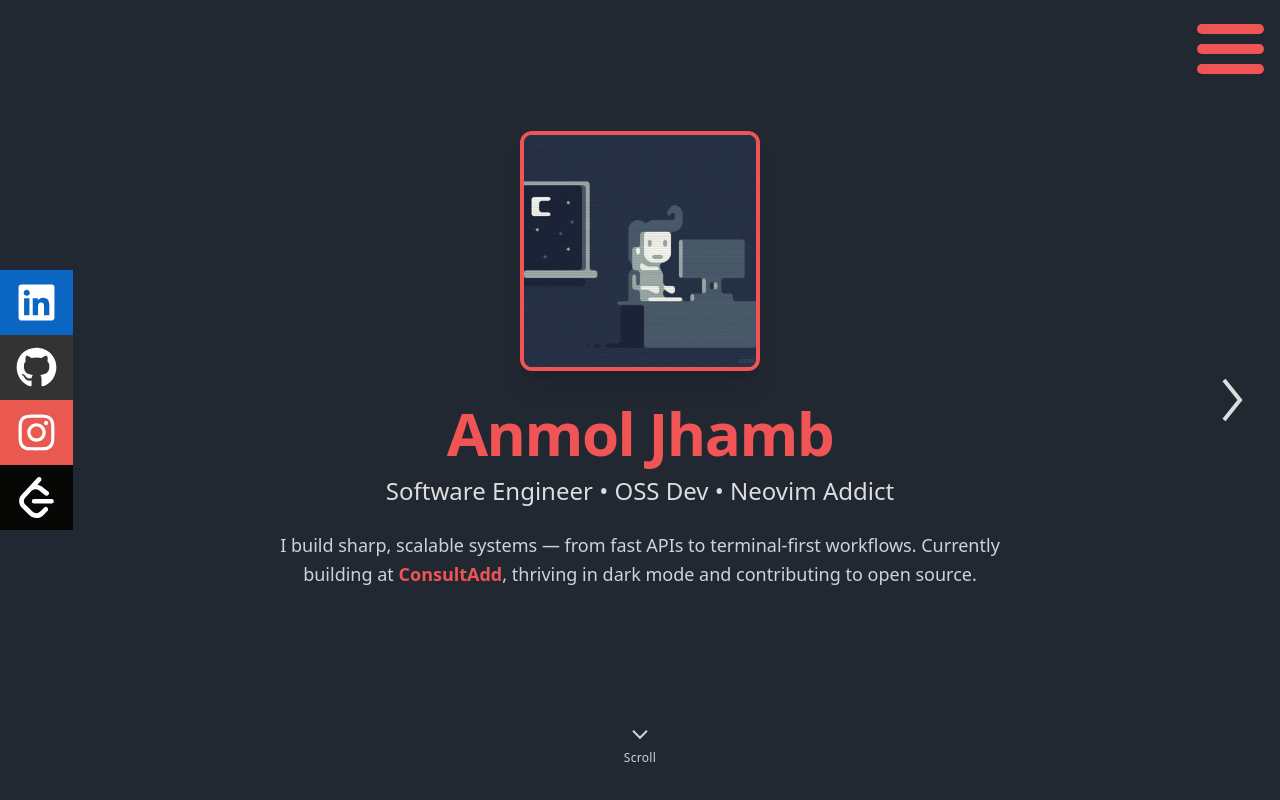
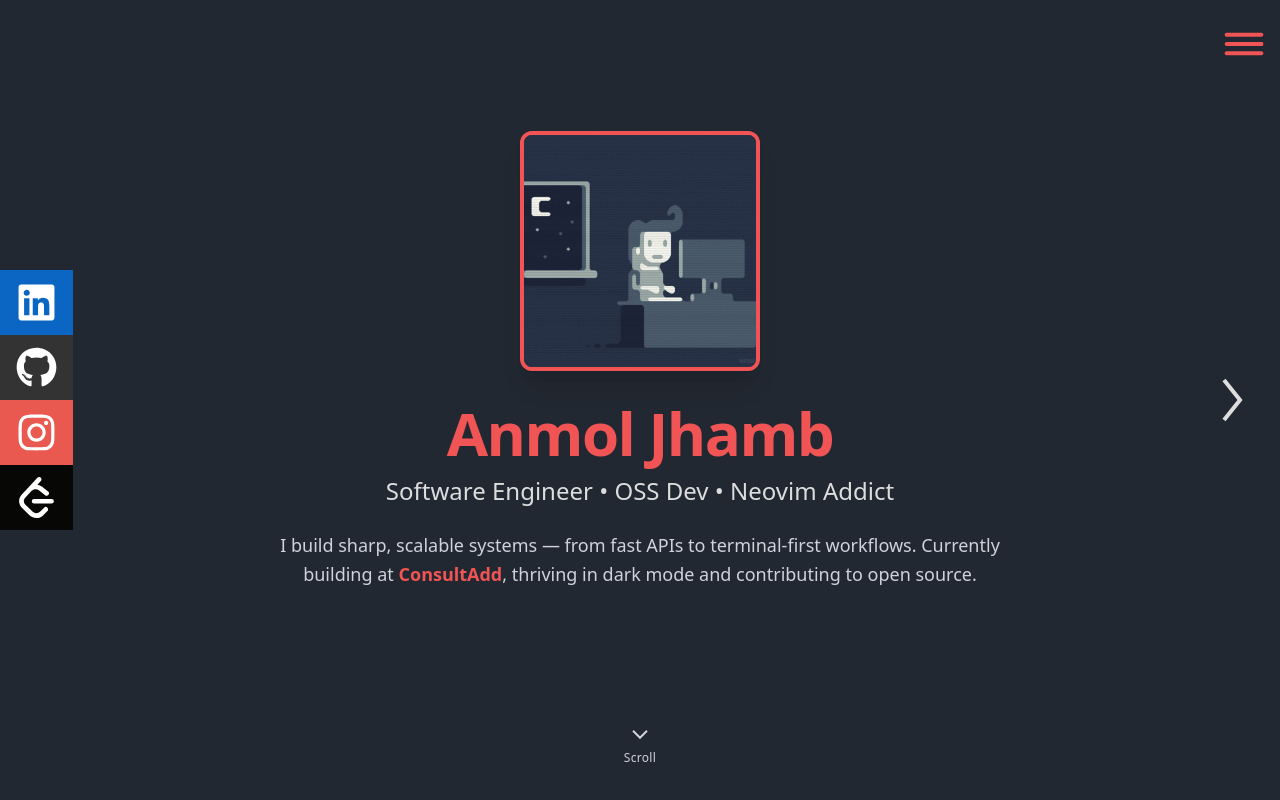
Before and after one commit to anmoljhamb/portfolio, a Next.js app in the folder new_version/: page /about in a window 1280 px wide. Built offline with nearby package versions, Linux system fonts and the light colour scheme.

Commit message:
Fixed menu icon

```diff
--- a/new_version/app/(pages)/about/JourneyTimeline.tsx
+++ b/new_version/app/(pages)/about/JourneyTimeline.tsx
@@ -188,7 +188,7 @@
         </div>
         <div
           ref={containerRef}
-          className="relative h-[calc(80vh-100px)] w-full max-w-5xl mx-auto overflow-y-auto timeline-container p-8"
+          className="relative h-[calc(80vh-100px)] w-full max-w-5xl mx-auto overflow-y-auto p-8 no-scroll-bar"
         >
           <div className="relative w-full">
             <div className="absolute left-1/2 top-0 transform -translate-x-1/2 w-1 h-full bg-steel z-0" />
--- a/new_version/app/components/MenuIcon.tsx
+++ b/new_version/app/components/MenuIcon.tsx
@@ -1,22 +1,60 @@
 "use client";
 
-import clsx from "clsx";
 import { useState } from "react";
+import { motion, Variants } from "framer-motion";
+
+const pathProps = {
+  stroke: "#f05454",
+  strokeWidth: 3,
+  strokeLinecap: "round",
+} as const;
+
+const topVariants: Variants = {
+  closed: { d: "M 2 8 L 28 8" },
+  open: { d: "M 5 25 L 25 5" },
+};
+
+const middleVariants: Variants = {
+  closed: { opacity: 1 },
+  open: { opacity: 0, transition: { duration: 0.1 } },
+};
+
+const bottomVariants: Variants = {
+  closed: { d: "M 2 22 L 28 22" },
+  open: { d: "M 5 5 L 25 22" },
+};
 
 export default function MenuIcon() {
-  const [toggle, setToggle] = useState(false);
+  const [isOpen, setIsOpen] = useState(false);
 
   return (
-    <div
-      id="nav-icon"
-      className={clsx("nav-icon", { open: toggle }, "top-6 right-4")}
-      onClick={() => {
-        setToggle((old) => !old);
-      }}
+    <motion.button
+      onClick={() => setIsOpen((old) => !old)}
+      animate={isOpen ? "open" : "closed"}
+      initial="closed"
+      className="absolute top-6 right-4 z-10 h-10 w-10 cursor-pointer"
+      aria-label="Toggle menu"
     >
-      <span></span>
-      <span></span>
-      <span></span>
-    </div>
+      <svg
+        xmlns="http://www.w3.org/2000/svg"
+        viewBox="0 0 30 30"
+        className="h-full w-full overflow-visible"
+      >
+        <motion.path {...pathProps} variants={topVariants} />
+
+        <motion.path
+          {...pathProps}
+          d="M 2 15 L 28 15"
+          variants={middleVariants}
+        />
+        <motion.path
+          {...pathProps}
+          d="M 10 15 L 28 15"
+          variants={middleVariants}
+        />
+
+        <motion.path {...pathProps} variants={bottomVariants} />
+      </svg>
+    </motion.button>
   );
 }
--- a/new_version/app/globals.css
+++ b/new_version/app/globals.css
@@ -2,59 +2,6 @@
 @import "tw-animate-css";
 
 @custom-variant dark (&:is(.dark *));
-
-:root {
-  --scale: 0.7;
-  --base-size: 1rem;
-
-  --icon-width: calc(6 * var(--base-size) * var(--scale));
-  --icon-height: calc(4.5 * var(--base-size) * var(--scale));
-  --icon-offset: calc(3 * var(--base-size) * var(--scale));
-
-  --bar-height: calc(0.9 * var(--base-size) * var(--scale));
-  --bar-radius: var(--bar-height);
-
-  --bar-2-top: calc(1.8 * var(--base-size) * var(--scale));
-  --bar-3-top: calc(3.6 * var(--base-size) * var(--scale));
-
-  --hover-shift: calc(0.5 * var(--base-size) * var(--scale));
-  --rotate-shift: calc(0.3 * var(--base-size) * var(--scale));
-  --left-shift: calc(0.8 * var(--base-size) * var(--scale));
-  --bar-3-open-top: calc(3.9 * var(--base-size) * var(--scale));
-  --bar-3-hover-top: calc(4.1 * var(--base-size) * var(--scale));
-  --radius: 0.625rem;
-  --background: oklch(1 0 0);
-  --foreground: oklch(0.129 0.042 264.695);
-  --card: oklch(1 0 0);
-  --card-foreground: oklch(0.129 0.042 264.695);
-  --popover: oklch(1 0 0);
-  --popover-foreground: oklch(0.129 0.042 264.695);
-  --primary: oklch(0.208 0.042 265.755);
-  --primary-foreground: oklch(0.984 0.003 247.858);
-  --secondary: oklch(0.968 0.007 247.896);
-  --secondary-foreground: oklch(0.208 0.042 265.755);
-  --muted: oklch(0.968 0.007 247.896);
-  --muted-foreground: oklch(0.554 0.046 257.417);
-  --accent: oklch(0.968 0.007 247.896);
-  --accent-foreground: oklch(0.208 0.042 265.755);
-  --destructive: oklch(0.577 0.245 27.325);
-  --border: oklch(0.929 0.013 255.508);
-  --input: oklch(0.929 0.013 255.508);
-  --ring: oklch(0.704 0.04 256.788);
-  --chart-1: oklch(0.646 0.222 41.116);
-  --chart-2: oklch(0.6 0.118 184.704);
-  --chart-3: oklch(0.398 0.07 227.392);
-  --chart-4: oklch(0.828 0.189 84.429);
-  --chart-5: oklch(0.769 0.188 70.08);
-  --sidebar: oklch(0.984 0.003 247.858);
-  --sidebar-foreground: oklch(0.129 0.042 264.695);
-  --sidebar-primary: oklch(0.208 0.042 265.755);
-  --sidebar-primary-foreground: oklch(0.984 0.003 247.858);
-  --sidebar-accent: oklch(0.968 0.007 247.896);
-  --sidebar-accent-foreground: oklch(0.208 0.042 265.755);
-  --sidebar-border: oklch(0.929 0.013 255.508);
-  --sidebar-ring: oklch(0.704 0.04 256.788);
-}
 
 @theme {
   --color-dark: #222831;
@@ -65,90 +12,8 @@
   --color-text-body: #cfd2dc;
 }
 
-.rotate-45::after {
-  left: 100%;
-  right: 0;
-  transition-delay: 0s;
-}
-.-rotate-45::after {
-  left: 0;
-  right: 100%;
-  transition-delay: 0.15s;
-}
-
-#nav-icon {
-  width: var(--icon-width);
-  height: var(--icon-height);
-  position: absolute;
-  z-index: 10;
-  cursor: pointer;
-  transition: transform 0.6s ease-in-out;
-}
-
-#nav-icon span {
-  display: block;
-  position: absolute;
-  height: var(--bar-height);
-  width: 100%;
-  background: #f05454;
-  border-radius: var(--bar-radius);
-  opacity: 1;
-  left: 0;
-  transform: rotate(0deg);
-  transition: 0.25s ease-in-out;
-}
-
-#nav-icon span:nth-child(1) {
-  top: 0rem;
-  transform-origin: left center;
-}
-
-#nav-icon span:nth-child(2) {
-  top: var(--bar-2-top);
-  transform-origin: left center;
-}
-
-#nav-icon span:nth-child(3) {
-  top: var(--bar-3-top);
-  transform-origin: left center;
-}
-
-#nav-icon:hover span:nth-child(1) {
-  top: calc(-1 * var(--hover-shift));
-}
-
-#nav-icon:hover span:nth-child(3) {
-  top: var(--bar-3-hover-top);
-}
-
-#nav-icon.open span:nth-child(1) {
-  transform: rotate(45deg);
-  top: calc(-1 * var(--rotate-shift));
-  left: var(--left-shift);
-}
-
-#nav-icon.open span:nth-child(2) {
-  width: 0%;
-  opacity: 0;
-}
-
-#nav-icon.open span:nth-child(3) {
-  transform: rotate(-45deg);
-  top: var(--bar-3-open-top);
-  left: var(--left-shift);
-}
-
 html {
   scroll-behavior: smooth;
-}
-
-.timeline-container {
-  scrollbar-width: none;
-  -ms-overflow-style: none;
-}
-
-.timeline-container::-webkit-scrollbar {
-  display: none;
 }
 
 .no-scroll-bar {
```
